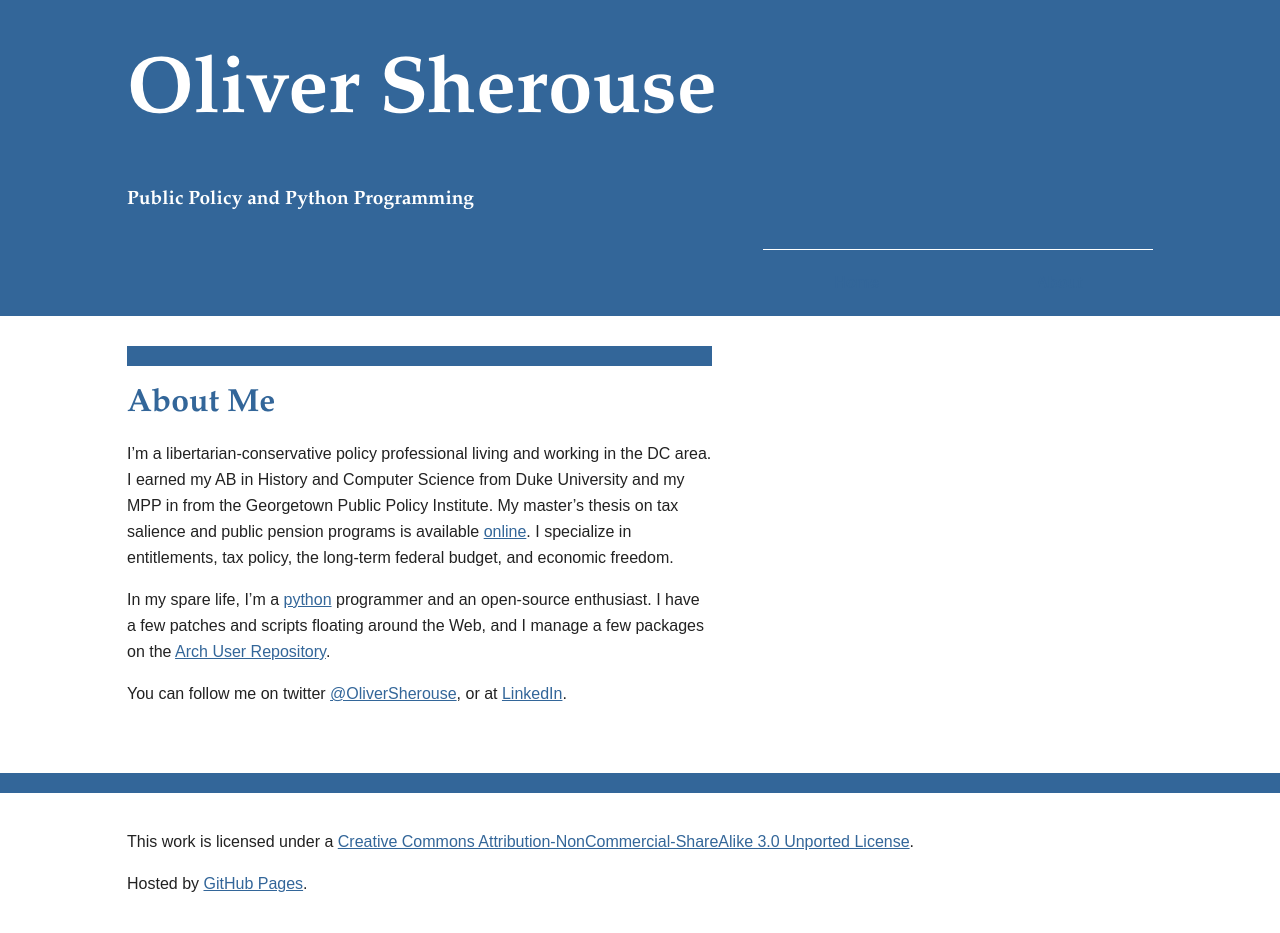
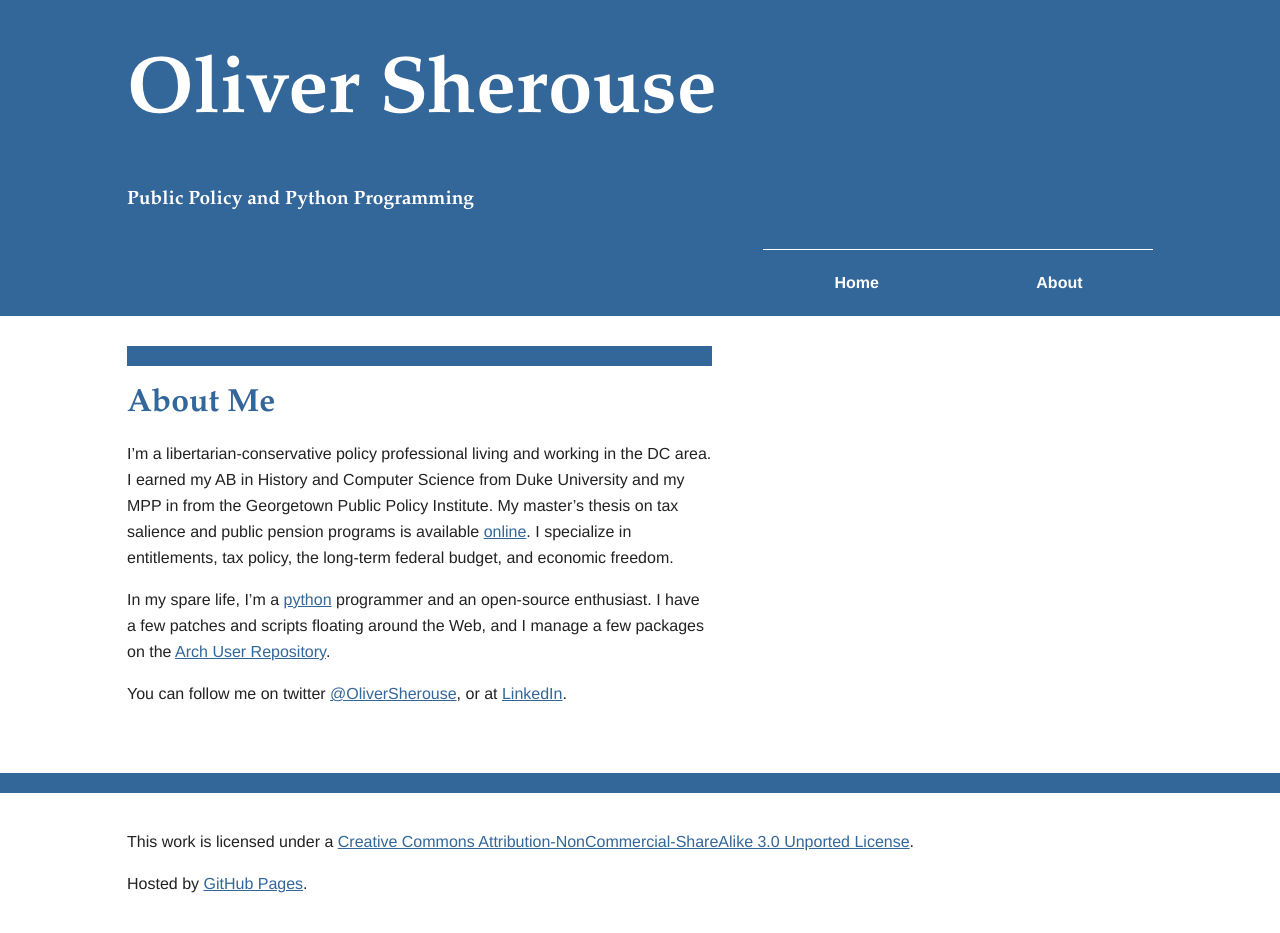
Before and after one commit to OliverSherouse/OliverSherouse.github.io, a Jekyll site: the page built from about.markdown, in a window 1280 px wide. Built offline with Jekyll 4.4.1, drawn with Linux system fonts in a browser that asks for light colours; nearby versions of some CDN libraries; Markdown is read by kramdown in place of the engine named in the settings.

Commit message:
fixed link, changed font

```diff
--- a/css/main.css
+++ b/css/main.css
@@ -61,8 +61,8 @@ textarea {
    ========================================================================== */
 
 body {
-    /*font: 16px/26px Helvetica, Helvetica Neue, Arial;*/
-    font: 16px/26px "Avant Garde", Avantgarde, "Century Gothic", CenturyGothic, "AppleGothic", sans-serif;
+    font: 16px/26px Helvetica, Helvetica Neue, Arial;
+    /*font: 16px/26px "Avant Garde", Avantgarde, "Century Gothic", CenturyGothic, "AppleGothic", sans-serif;*/
 }
 
 .wrapper {
@@ -116,11 +116,6 @@ nav a {
     background: #336699;
 }
 
-nav a:hover,
-nav a:visited {
-    color: white;
-}
-
 nav a:hover {
     text-decoration: underline;
 }
@@ -164,6 +159,13 @@ a:visited,
 a:hover,
 a:active {
     color: #336699;
+}
+
+nav a:link,
+nav a:hover,
+nav a:active,
+nav a:visited {
+    color: white;
 }
 
 h1, h2, h3, h4, h5, h6  {
```
